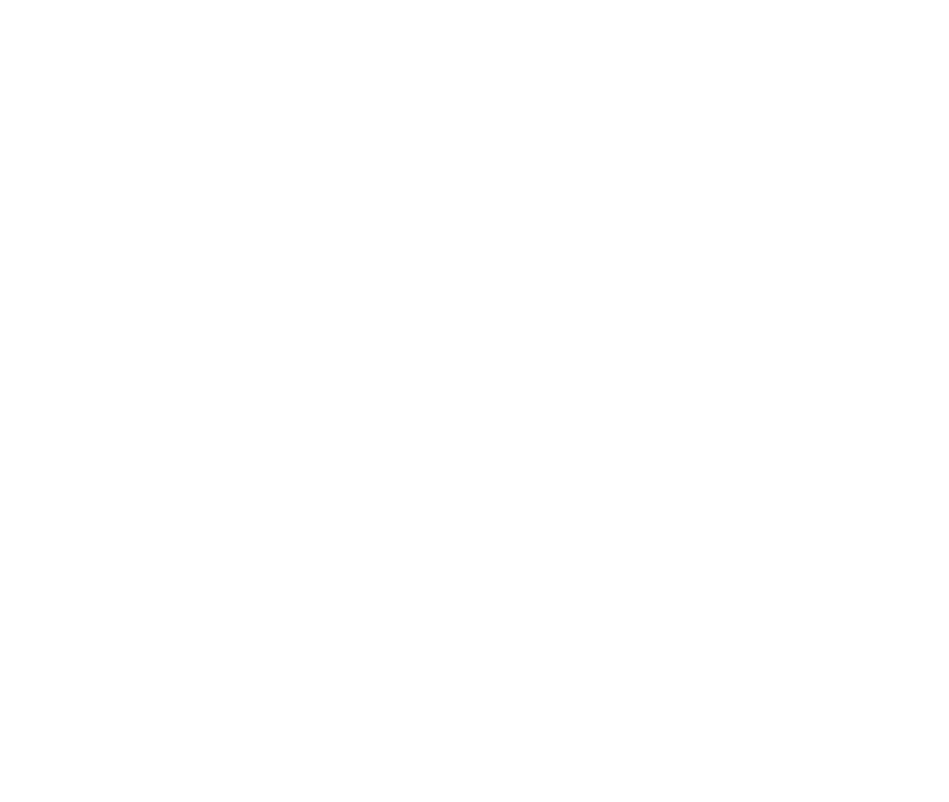
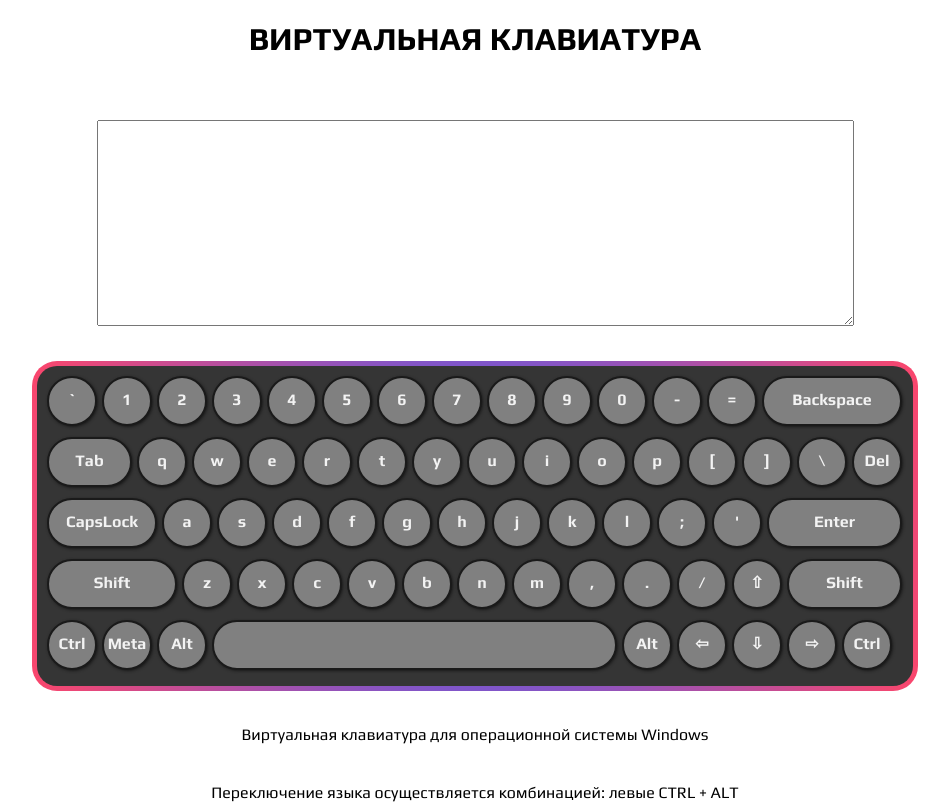
Before and after one commit to LiB-z/virtual-keyboard, a website with bundled scripts: page index.html in a window 1280 px wide. Shown: the whole page, without its empty margins (165-1114 px from the left). Built offline with nearby package versions, Linux system fonts and the light colour scheme.

Commit message:
feat: add element generation to layout

```diff
--- a/assets/style/style.scss
+++ b/assets/style/style.scss
@@ -37,6 +37,9 @@
         left: -5px;
         z-index: -1;
     }
+    &_upperCase {
+        text-transform: uppercase;
+    }
 }
 
 .key {
@@ -49,6 +52,14 @@
     border-radius: 50%;
     background-color: #808080;
     border: #1a1a1a 2px solid;
+    box-shadow: 1px 1px 3px #1a1a1a;
+    cursor: pointer;
+    transition: all .3s;
+    &_active, &:active {
+        border-color: #353535;
+        box-shadow: none;
+        background-color: coral;
+    }
 }
 
 .key_Backspace {
@@ -69,7 +80,7 @@
 .key_Enter {
     width: 135px;
 }
-.key_ShiftRigth {
+.key_ShiftRight {
     width: 115px;
 }
 .key_Space {
@@ -80,7 +91,7 @@
 .key_CapsLock,
 .key_ShiftLeft,
 .key_Enter,
-.key_ShiftRigth,
+.key_ShiftRight,
 .key_Space {
     border-radius: 50px;
 }
--- a/index.html
+++ b/index.html
@@ -9,6 +9,6 @@
     <title>Vitrual-Keyboard</title>
 </head>
 <body>
-    <script src="script.js"></script>
+    <script src="script.js" type="module"></script>
 </body>
 </html>
--- /dev/null
+++ b/letters.json
@@ -0,0 +1,66 @@
+{
+	"Backquote": {"key": "`", "keyShift": "~", "keyRu": "ё", "keyRuShift": "Ё"},
+	"Digit1": {"key": "1", "keyShift": "!", "keyRu": "1", "keyRuShift": "!"},
+	"Digit2": {"key": "2", "keyShift": "@", "keyRu": "2", "keyRuShift": "\""},
+	"Digit3": {"key": "3", "keyShift": "#", "keyRu": "3", "keyRuShift": "№"},
+	"Digit4": {"key": "4", "keyShift": "$", "keyRu": "4", "keyRuShift": ";"},
+	"Digit5": {"key": "5", "keyShift": "%", "keyRu": "5", "keyRuShift": "%"},
+	"Digit6": {"key": "6", "keyShift": "%", "keyRu": "6", "keyRuShift": "%"},
+	"Digit7": {"key": "7", "keyShift": "&", "keyRu": "7", "keyRuShift": "?"},
+	"Digit8": {"key": "8", "keyShift": "*", "keyRu": "8", "keyRuShift": "*"},
+	"Digit9": {"key": "9", "keyShift": "(", "keyRu": "9", "keyRuShift": "("},
+	"Digit0": {"key": "0", "keyShift": ")", "keyRu": "0", "keyRuShift": ")"},
+    "Minus": {"key": "-", "keyShift": "_", "keyRu": "-", "keyRuShift": "_"},
+    "Equal": {"key": "=", "keyShift": "+", "keyRu": "=", "keyRuShift": "+"},
+	"Backspace": {"key": "Backspace", "keyShift": "Backspace", "keyRu": "Backspace", "keyRuShift": "Backspace"},
+	"Tab": {"key": "Tab", "keyShift": "Tab", "keyRu": "Tab", "keyRuShift": "Tab"},
+	"KeyQ": {"key": "q", "keyShift": "Q", "keyRu": "й", "keyRuShift": "Й"},
+	"KeyW": {"key": "w", "keyShift": "W", "keyRu": "ц", "keyRuShift": "Ц"},
+	"KeyE": {"key": "e", "keyShift": "E", "keyRu": "у", "keyRuShift": "У"},
+	"KeyR": {"key": "r", "keyShift": "R", "keyRu": "к", "keyRuShift": "К"},
+	"KeyT": {"key": "t", "keyShift": "T", "keyRu": "е", "keyRuShift": "Е"},
+	"KeyY": {"key": "y", "keyShift": "Y", "keyRu": "н", "keyRuShift": "Н"},
+	"KeyU": {"key": "u", "keyShift": "U", "keyRu": "г", "keyRuShift": "Г"},
+	"KeyI": {"key": "i", "keyShift": "I", "keyRu": "ш", "keyRuShift": "Ш"},
+	"KeyO": {"key": "o", "keyShift": "O", "keyRu": "щ", "keyRuShift": "Щ"},
+	"KeyP": {"key": "p", "keyShift": "P", "keyRu": "з", "keyRuShift": "З"},
+	"BracketLeft": {"key": "[", "keyShift": "{", "keyRu": "х", "keyRuShift": "Х"},
+	"BracketRight": {"key": "]", "keyShift": "}", "keyRu": "ъ", "keyRuShift": "Ъ"},
+	"Backslash": {"key": "\\", "keyShift": "|", "keyRu": "\\", "keyRuShift": "/"},
+	"Delete": {"key": "Del", "keyShift": "Del", "keyRu": "Del", "keyRuShift": "Del"},
+	"CapsLock": {"key": "CapsLock", "keyShift": "CapsLock", "keyRu": "CapsLock", "keyRuShift": "CapsLock"},
+	"KeyA": {"key": "a", "keyShift": "A", "keyRu": "ф", "keyRuShift": "Ф"},
+    "KeyS": {"key": "s", "keyShift": "S", "keyRu": "ы", "keyRuShift": "Ы"},
+	"KeyD": {"key": "d", "keyShift": "D", "keyRu": "в", "keyRuShift": "В"},
+	"KeyF": {"key": "f", "keyShift": "F", "keyRu": "а", "keyRuShift": "А"},
+	"KeyG": {"key": "g", "keyShift": "G", "keyRu": "п", "keyRuShift": "П"},
+	"KeyH": {"key": "h", "keyShift": "H", "keyRu": "р", "keyRuShift": "Р"},
+	"KeyJ": {"key": "j", "keyShift": "J", "keyRu": "о", "keyRuShift": "О"},
+	"KeyK": {"key": "k", "keyShift": "K", "keyRu": "л", "keyRuShift": "Л"},
+	"KeyL": {"key": "l", "keyShift": "L", "keyRu": "д", "keyRuShift": "Д"},
+	"Semicolon": {"key": ";", "keyShift": ":", "keyRu": "ж", "keyRuShift": "Ж"},
+	"Quote": {"key": "'", "keyShift": "\"", "keyRu": "э", "keyRuShift": "Э"},
+	"Enter": {"key": "Enter", "keyShift": "Enter", "keyRu": "Enter", "keyRuShift": "Enter"},
+	"ShiftLeft": {"key": "Shift", "keyShift": "Shift", "keyRu": "Shift", "keyRuShift": "Shift"},
+	"KeyZ": {"key": "z", "keyShift": "Z", "keyRu": "я", "keyRuShift": "Я"},
+	"KeyX": {"key": "x", "keyShift": "X", "keyRu": "ч", "keyRuShift": "Ч"},
+	"KeyC": {"key": "c", "keyShift": "C", "keyRu": "с", "keyRuShift": "С"},
+	"KeyV": {"key": "v", "keyShift": "V", "keyRu": "м", "keyRuShift": "М"},
+	"KeyB": {"key": "b", "keyShift": "B", "keyRu": "и", "keyRuShift": "И"},
+	"KeyN": {"key": "n", "keyShift": "N", "keyRu": "т", "keyRuShift": "Т"},
+	"KeyM": {"key": "m", "keyShift": "M", "keyRu": "ь", "keyRuShift": "Ь"},
+	"Comma": {"key": ",", "keyShift": "<", "keyRu": "б", "keyRuShift": "Б"},
+	"Period": {"key": ".", "keyShift": ">", "keyRu": "ю", "keyRuShift": "Ю"},
+	"Slash": {"key": "/", "keyShift": "?", "keyRu": ".", "keyRuShift": ","},
+	"ArrowUp": {"key": "⇧", "keyShift": "⇧", "keyRu": "⇧", "keyRuShift": "⇧"},
+	"ShiftRight": {"key": "Shift", "keyShift": "Shift", "keyRu": "Shift", "keyRuShift": "Shift"},
+	"ControlLeft": {"key": "Ctrl", "keyShift": "Ctrl", "keyRu": "Ctrl", "keyRuShift": "Ctrl"},
+	"MetaLeft": {"key": "Meta", "keyShift": "Meta", "keyRu": "Meta", "keyRuShift": "Meta"},
+	"AltLeft": {"key": "Alt", "keyShift": "Alt", "keyRu": "Alt", "keyRuShift": "Alt"},
+	"Space": {"key": " ", "keyShift": " ", "keyRu": " ", "keyRuShift": " "},
+    "AltRight": {"key": "Alt", "keyShift": "Alt", "keyRu": "Alt", "keyRuShift": "Alt"},
+	"ArrowLeft": {"key": "⇦", "keyShift": "⇦", "keyRu": "⇦", "keyRuShift": "⇦"},
+	"ArrowDown": {"key": "⇩", "keyShift": "⇩", "keyRu": "⇩", "keyRuShift": "⇩"},
+	"ArrowRight": {"key": "⇨", "keyShift": "⇨", "keyRu": "⇨", "keyRuShift": "⇨"},
+	"ControlRight": {"key": "Ctrl", "keyShift": "Ctrl", "keyRu": "Ctrl", "keyRuShift": "Ctrl"}
+}
--- a/script.js
+++ b/script.js
@@ -0,0 +1,71 @@
+import letters from "./letters.json" assert { type: "json" };
+const body = document.querySelector('body');
+let lang = "en";
+let CapsLockOn = "false";
+
+let Arr = [];
+document.onkeydown = function(event) {
+    let list = {
+        "key": event.key,
+        "code": event.code,
+        "charCode": event.charCode,
+        "keyCode": event.keyCode
+    }
+    Arr.push(list)
+    console.log( event,list);
+}
+
+function GeneratePage() {
+    body.classList.add('page');
+    GenerateTitle();
+    GenerateTextArea();
+    GenerateKeyboard();
+    GenerateDescription();
+    GenerateInstruction();
+}
+function GenerateTitle() {
+    const h1 = document.createElement('h1');
+    h1.classList.add('page__title');
+    h1.textContent = `Виртуальная клавиатура`;
+    body.append(h1);
+}
+function GenerateTextArea() {
+    const textScreen = document.createElement('textarea');
+    textScreen.classList.add('page__title');
+    textScreen.setAttribute('name', "textField");
+    textScreen.setAttribute('id', "textField");
+    textScreen.setAttribute('cols', "80");
+    textScreen.setAttribute('rows', "10");
+    body.append(textScreen);
+}
+function GenerateKeyboard() {
+    const keyboard = document.createElement('div');
+    keyboard.classList.add('keyboard');
+    body.append(keyboard);
+    CreatingKeys();
+}
+function GenerateDescription() {
+    const instruction = document.createElement('div');
+    instruction.classList.add('page__instruction');
+    instruction.textContent = `Виртуальная клавиатура для операционной системы Windows`;
+    body.append(instruction);
+}
+function GenerateInstruction() {
+    const description = document.createElement('div');
+    description.classList.add('page__description');
+    description.textContent = `Переключение языка осуществляется комбинацией: левые CTRL + ALT`;
+    body.append(description);
+}
+function CreatingKeys() {
+    let keyboard = document.querySelector('.keyboard');
+    for(let key in letters) {
+        let newKey = document.createElement('div');
+        newKey.classList.add('key');
+        newKey.classList.add(`key_${key}`);
+        if(lang == "en") {
+            newKey.textContent = `${letters[key]["key"]}`
+        }
+        keyboard.append(newKey);
+    }
+}
+window.addEventListener("load", GeneratePage);
```
Also changed, not shown: assets/style/style.css, 1 other file.
